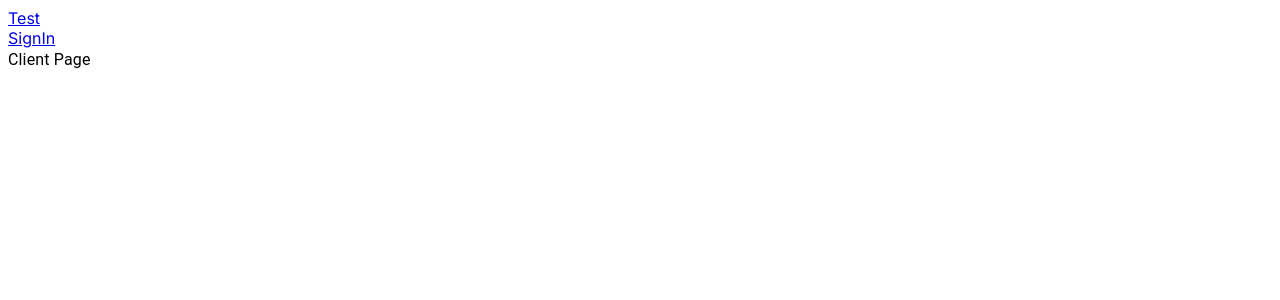
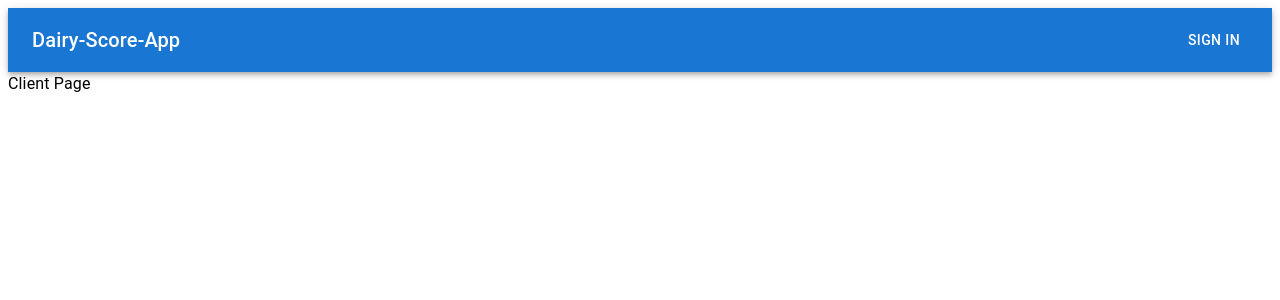
Before and after one commit to sonoda-kengo/daily-score-frontend, a Next.js app: page / in a window 1280 px wide. Shown: the top 300 px of the page. Built offline with nearby package versions, Linux system fonts and the light colour scheme; no server answers.

Commit message:
update header

```diff
--- a/app/(site)/layout.tsx
+++ b/app/(site)/layout.tsx
@@ -13,10 +13,8 @@ export default function RootLayout({ children }: { children: React.ReactNode })
   return (
     <html lang='en'>
       <body className={inter.className}>
-        <Providers>
-          <Header />
-          {children}
-        </Providers>
+        <Header />
+        <Providers>{children}</Providers>
       </body>
     </html>
   );
--- a/app/(site)/provider.tsx
+++ b/app/(site)/provider.tsx
@@ -1,6 +1,28 @@
 'use client';
 import { SessionProvider } from 'next-auth/react';
+import { createTheme, ThemeProvider } from '@mui/material/styles';
+import { blue } from '@mui/material/colors';
+
+const theme = createTheme({
+  palette: {
+    primary: {
+      light: blue[300],
+      main: blue[500],
+      dark: blue[900],
+    },
+  },
+});
+
+const darkTheme = createTheme({
+  palette: {
+    mode: 'dark',
+  },
+});
 
 export function Providers({ children }: { children: React.ReactNode }) {
-  return <SessionProvider>{children}</SessionProvider>;
+  return (
+    <SessionProvider>
+      <ThemeProvider theme={theme}>{children}</ThemeProvider>
+    </SessionProvider>
+  );
 }
--- a/components/button.tsx
+++ b/components/button.tsx
@@ -4,9 +4,17 @@ import { signIn, signOut } from 'next-auth/react';
 import { Button } from '@mui/material';
 
 export const SigninButton = () => {
-  return <Button onClick={() => signIn()}>Sign in</Button>;
+  return (
+    <Button sx={{ color: 'white' }} onClick={() => signIn()}>
+      Sign in
+    </Button>
+  );
 };
 
 export const SignoutButton = () => {
-  return <Button onClick={() => signOut()}>Sign Out</Button>;
+  return (
+    <Button sx={{ color: 'text.primary', bgcolor: 'gray' }} onClick={() => signOut()}>
+      Sign Out
+    </Button>
+  );
 };
--- a/components/header.tsx
+++ b/components/header.tsx
@@ -1,15 +1,16 @@
 import Link from 'next/link';
-import { Grid, Typography } from '@mui/material';
+import { AppBar, Toolbar, Typography } from '@mui/material';
+import { SigninButton } from './button';
 
 export default function Header() {
   return (
-    <Grid>
-      <Grid>
-        <Link href='/test'>Test</Link>
-      </Grid>
-      <Grid>
-        <Link href='/login'>SignIn</Link>
-      </Grid>
-    </Grid>
+    <AppBar position='static'>
+      <Toolbar>
+        <Typography variant='h6' component='div' sx={{ flexGrow: 1 }}>
+          Dairy-Score-App
+        </Typography>
+        <SigninButton />
+      </Toolbar>
+    </AppBar>
   );
 }
```
